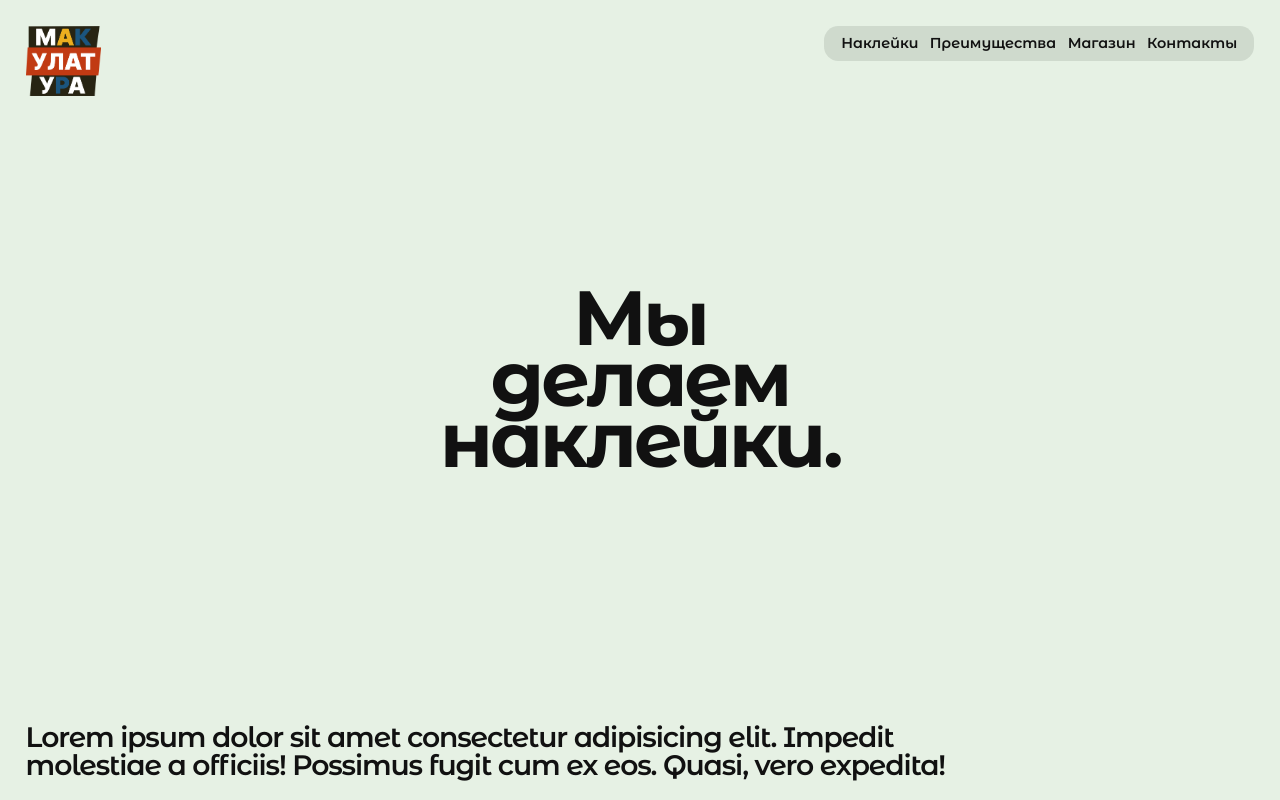
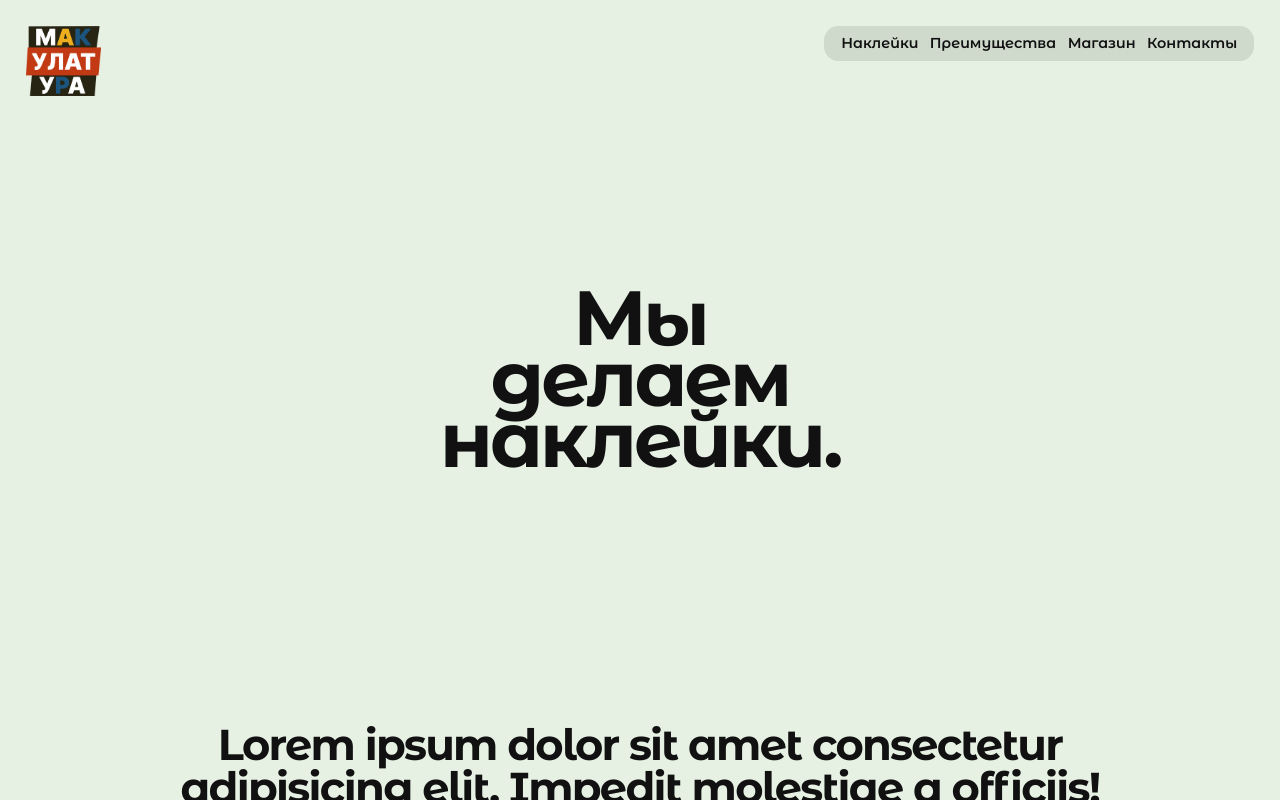
Before and after one commit to nikkkkolay/makulatura, a Next.js app: page / in a window 1280 px wide. Shown: the top 800 px of the page. Built offline with nearby package versions, Linux system fonts and the light colour scheme.

Commit message:
feat: плавное появление текста

```diff
--- a/app/page.module.css
+++ b/app/page.module.css
@@ -14,6 +14,10 @@
   top: -.4em;
   font-size: var(--heading-xxl);
   width: 100%;
+  text-align: center;
+}
+
+.intro {
   text-align: center;
 }
 
--- a/app/page.tsx
+++ b/app/page.tsx
@@ -1,4 +1,4 @@
-import { ProductCard, Feedback, ScrollUp } from "@/components";
+import { ProductCard, Feedback, Intro } from "@/components";
 import styles from "./page.module.css";
 
 export default function Home() {
@@ -13,10 +13,11 @@ export default function Home() {
 
       <main className={styles.main}>
         <section>
-          <h3>
-            Lorem ipsum dolor sit amet consectetur adipisicing elit. Impedit molestiae a officiis!
-            Possimus fugit cum ex eos. Quasi, vero expedita!
-          </h3>
+          <Intro
+            className={styles.intro}
+            text="Lorem ipsum dolor sit amet consectetur adipisicing elit. Impedit molestiae a officiis!
+            Possimus fugit cum ex eos. Quasi, vero expedita!"
+          />
         </section>
 
         <section className={styles.shop}>
--- /dev/null
+++ b/components/Intro/Intro.module.css
@@ -0,0 +1,3 @@
+.hiddenText {
+	visibility: hidden;
+}
--- /dev/null
+++ b/components/Intro/Intro.tsx
@@ -0,0 +1,51 @@
+"use client";
+
+import { gsap } from "gsap";
+import { ScrollTrigger } from "gsap/ScrollTrigger";
+import { SplitText } from "gsap/SplitText";
+import { FC, useEffect, useRef, useState } from "react";
+import styles from "./Intro.module.css";
+
+gsap.registerPlugin(SplitText, ScrollTrigger);
+
+type Props = {
+  className: string;
+  text: string;
+};
+
+export const Intro: FC<Props> = ({ className, text }) => {
+  const containerRef = useRef<HTMLHeadingElement | null>(null);
+  const [isReady, setIsReady] = useState(false);
+
+  useEffect(() => {
+    const split = new SplitText(containerRef.current, { type: "words" });
+    gsap.set(split.words, { opacity: 0, y: 40 });
+
+    gsap.to(split.words, {
+      opacity: 1,
+      y: 0,
+      duration: 1,
+      stagger: 0.1,
+      scrollTrigger: {
+        trigger: containerRef.current,
+        start: "top 80%",
+        end: "bottom center",
+      },
+    });
+
+    setIsReady(true);
+
+    return () => {
+      split.revert();
+    };
+  }, []);
+
+  return (
+    <h2
+      className={`${styles.intro} ${className} ${!isReady ? styles.hiddenText : ""}`}
+      ref={containerRef}
+    >
+      {text}
+    </h2>
+  );
+};
--- a/components/index.js
+++ b/components/index.js
@@ -8,3 +8,4 @@ export { ProductCard } from "./ProductCard/ProductCard";
 export { Feedback } from "./Feedback/Feedbak";
 export { SmoothScrollWrapper } from "./SmoothScrollWrapper/SmoothScrollWrapper";
 export { ScrollUp } from "./ScrollUp/ScrollUp";
+export { Intro } from "./Intro/Intro";
```
